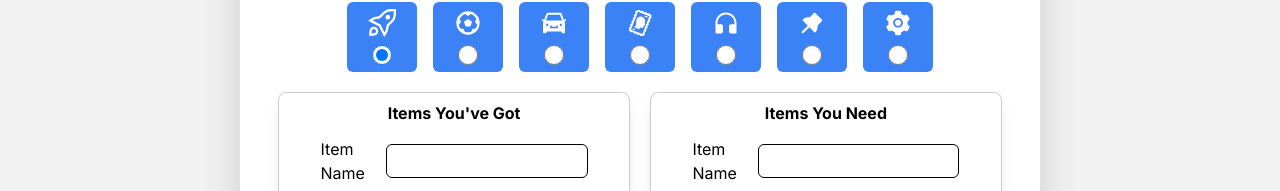
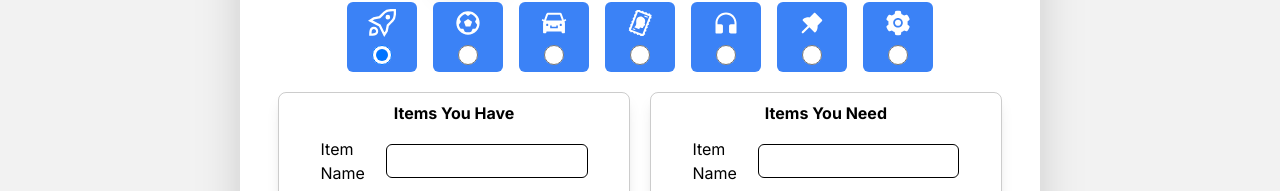
Before and after one commit to SamStrike98/collection-tracker, a Next.js app: page /collections/create in a window 1280 px wide. Shown: the part 292-483 px from the top of the page. Built offline with nearby package versions, Linux system fonts and the light colour scheme; no server answers; sample sign-in values are in the browser's storage.

Commit message:
Fixed escaping error.

```diff
--- a/components/CreateCollection.jsx
+++ b/components/CreateCollection.jsx
@@ -201,7 +201,7 @@ const CreateCollection = ({ userId }) => {
 
                 <div className="h-[250px] flex flex-row justify-evenly gap-5 rounded-md text-black">
                     <div className="flex flex-col items-center gap-3 border border-black border-opacity-20 w-[50%] p-2 rounded-lg shadow-lg">
-                        <h2 className="font-bold">Items You've Got</h2>
+                        <h2 className="font-bold">Items You Have</h2>
                         <div className="flex flex-row items-center w-[80%]">
                             <label htmlFor="" className="w-1/3">Item Name</label>
                             <input onChange={handleGotItemChange} type="text" name="name" className="outline-none focus-within:border-blue-500 px-2 py-1 border border-black rounded-md w-full" />
```
